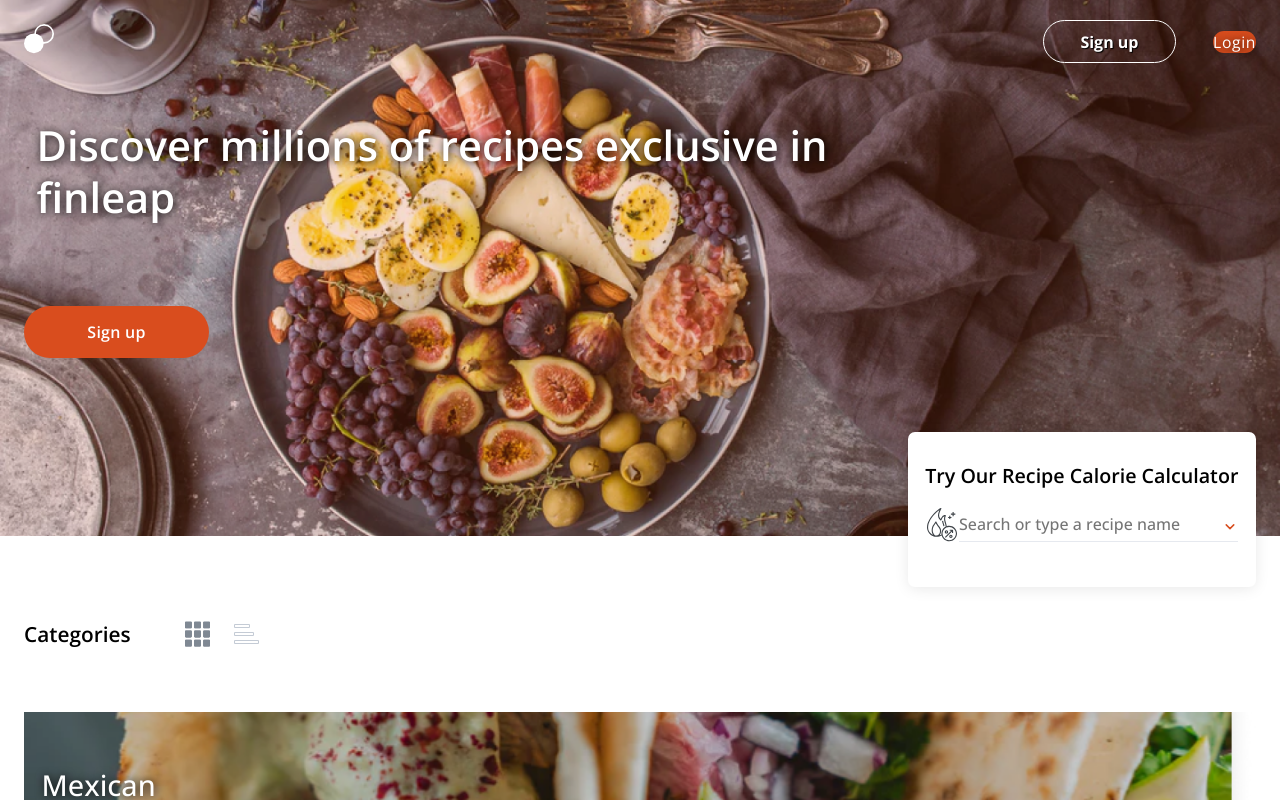
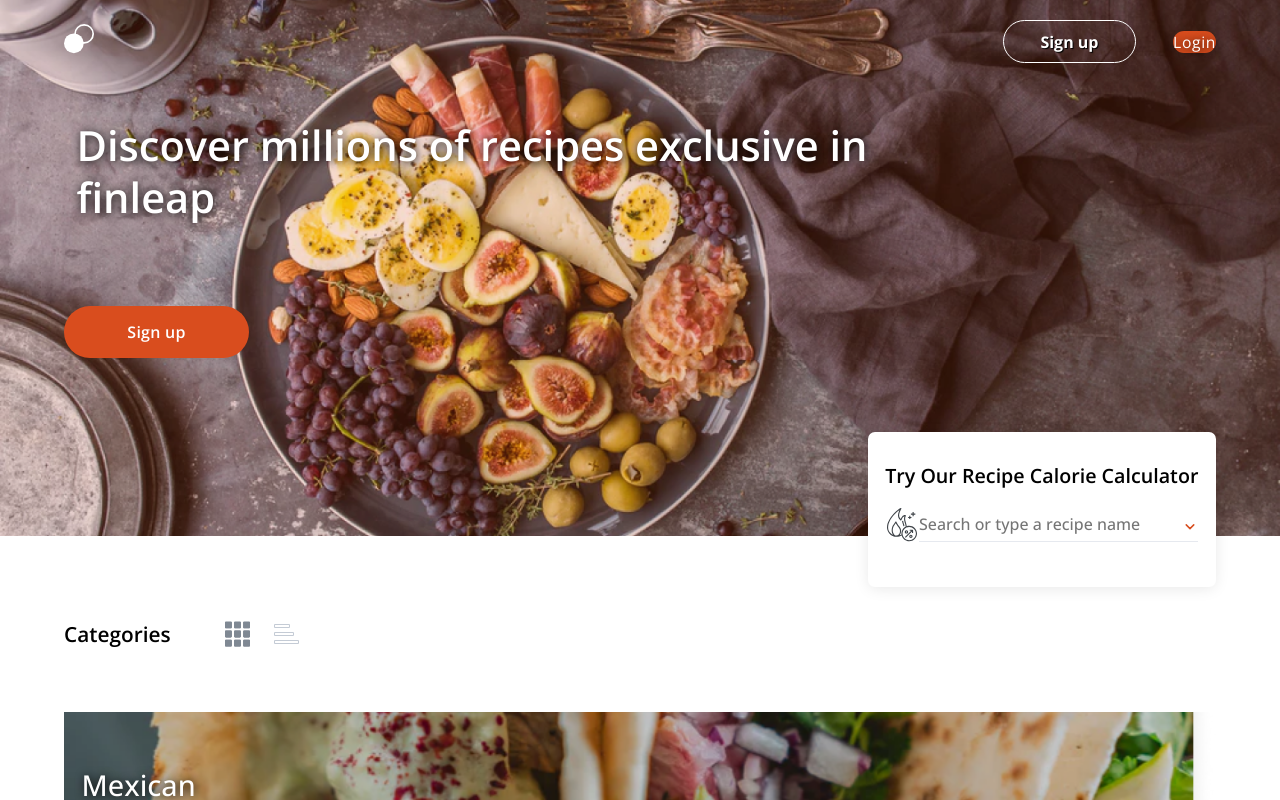
Before and after one commit to Android789515/recipe-site, a Next.js app: page / in a window 1280 px wide. Shown: the top 800 px of the page. Built offline with nearby package versions, Linux system fonts and the light colour scheme.

Commit message:
Adjusted side spacing after mobile breakpoint for the layout of the homepage.
Moved RecipeCalculatorModal into homepage layout after the mobile breakpoint.

Adjusted Hero title font size breakpoints.

```diff
--- a/styles/homepage/Home.module.scss
+++ b/styles/homepage/Home.module.scss
@@ -1,3 +1,5 @@
+@use '../variables';
+
 .layout {
   display: grid;
   grid-template-rows: max-content auto;
@@ -10,3 +12,10 @@
 .layout > * {
   grid-column: 2 / -2
 }
+
+@media (min-width: variables.$exitMobileBreakpoint) {
+  .layout {
+    $sideSpacing: 4em;
+    grid-template-columns: $sideSpacing auto $sideSpacing;
+  }
+}
--- a/styles/homepage/hero-section/HeroBody.module.scss
+++ b/styles/homepage/hero-section/HeroBody.module.scss
@@ -43,8 +43,8 @@ $mobile-secondTitleGrowth: 362px;
 
 // After first section breakpoint
 $firstTitleGrowth: 392px;
-$secondTitleGrowth: 426px;
-$thirdTitleGrowth: 456px;
+$secondTitleGrowth: 474px;
+$thirdTitleGrowth: 504px;
 @media (min-width: $firstTitleGrowth) {
   .heroTitle {
     font-size: 2.2rem;
--- a/styles/homepage/hero-section/HeroSection.module.scss
+++ b/styles/homepage/hero-section/HeroSection.module.scss
@@ -1,4 +1,4 @@
-$heroTitleResizeBreakpoint: 600px;
+$heroTitleResizeBreakpoint: 680px;
 
 .heroSection {
   //height: 41vh; on large screen
--- a/styles/modals/recipe-calculator/RecipeCalculatorModal.module.scss
+++ b/styles/modals/recipe-calculator/RecipeCalculatorModal.module.scss
@@ -2,7 +2,7 @@
 @use '../../variables';
 
 .recipeCalculator {
-  display: none;
+  display: grid;
 
   position: absolute;
   top: 50vh;
@@ -19,9 +19,9 @@
 
 $showRecipeCalculator: 700px;
 
-@media (min-height: $showRecipeCalculator) {
+@media (max-width: variables.$exitMobileBreakpoint) and (max-height: $showRecipeCalculator) {
   .recipeCalculator {
-    display: grid;
+    display: none;
   }
 }
 
@@ -29,6 +29,7 @@ $showRecipeCalculator: 700px;
   .recipeCalculator {
     top: 54vh;
     left: auto;
+    right: 4em;
   }
 }
 
```
